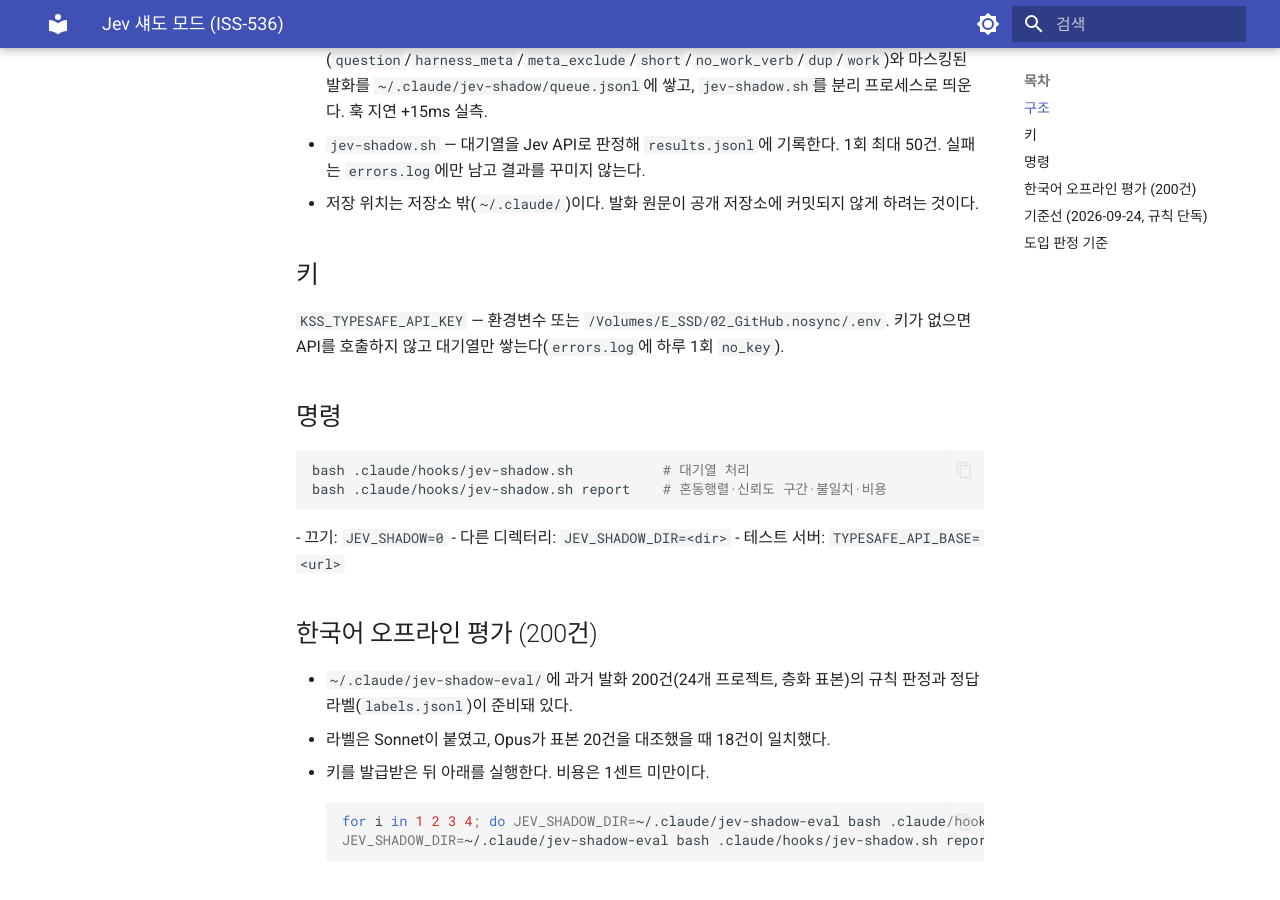
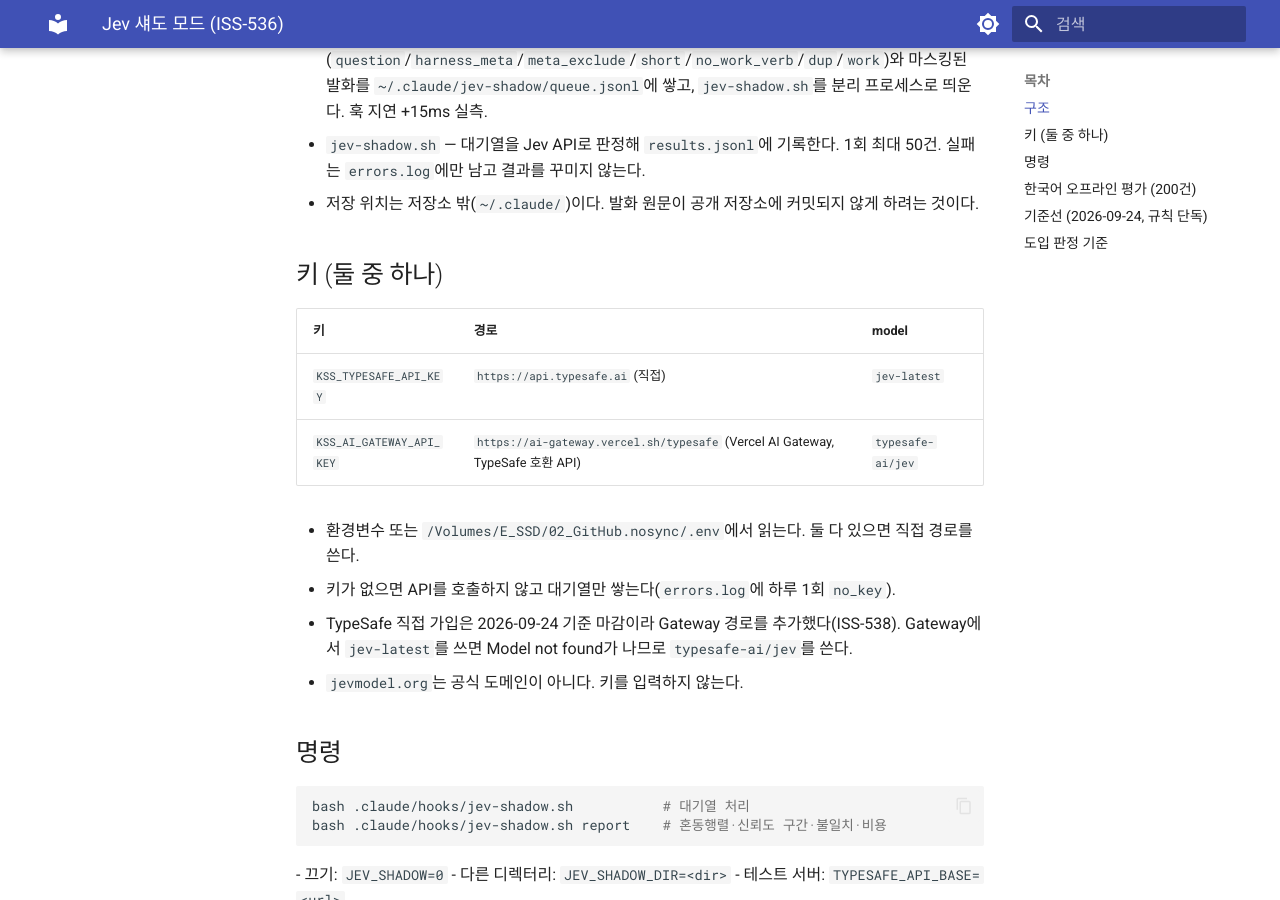
Before and after one commit to myaji35/GH_Harness, an MkDocs documentation site: the page built from docs/jev-shadow.md, in a window 1280 px wide and 900 px high, scrolled down 348 px. Built offline with MkDocs 1.6.1 and Material for MkDocs 9.7.7, drawn with Linux system fonts in a browser that asks for light colours.

Commit message:
feat(harness): Jev 섀도 워커에 Vercel AI Gateway 경로 추가 (ISS-538)
TypeSafe 직접 가입 마감 대응. KSS_AI_GATEWAY_API_KEY 가 있으면
ai-gateway.vercel.sh/typesafe (TypeSafe 호환 API, model typesafe-ai/jev) 로 호출.

Co-Authored-By: Claude Opus 5.5 (1M context) <noreply@anthropic.com>

````diff
--- a/docs/jev-shadow.md
+++ b/docs/jev-shadow.md
@@ -7,8 +7,16 @@ intent-gate(키워드 규칙)와 나란히 TypeSafe Jev의 판정을 기록해
 - `jev-shadow.sh` — 대기열을 Jev API로 판정해 `results.jsonl`에 기록한다. 1회 최대 50건. 실패는 `errors.log`에만 남고 결과를 꾸미지 않는다.
 - 저장 위치는 저장소 밖(`~/.claude/`)이다. 발화 원문이 공개 저장소에 커밋되지 않게 하려는 것이다.
 
-## 키
-`KSS_TYPESAFE_API_KEY` — 환경변수 또는 `/Volumes/E_SSD/02_GitHub.nosync/.env`. 키가 없으면 API를 호출하지 않고 대기열만 쌓는다(`errors.log`에 하루 1회 `no_key`).
+## 키 (둘 중 하나)
+| 키 | 경로 | model |
+|---|---|---|
+| `KSS_TYPESAFE_API_KEY` | `https://api.typesafe.ai` (직접) | `jev-latest` |
+| `KSS_AI_GATEWAY_API_KEY` | `https://ai-gateway.vercel.sh/typesafe` (Vercel AI Gateway, TypeSafe 호환 API) | `typesafe-ai/jev` |
+
+- 환경변수 또는 `/Volumes/E_SSD/02_GitHub.nosync/.env`에서 읽는다. 둘 다 있으면 직접 경로를 쓴다.
+- 키가 없으면 API를 호출하지 않고 대기열만 쌓는다(`errors.log`에 하루 1회 `no_key`).
+- TypeSafe 직접 가입은 2026-09-24 기준 마감이라 Gateway 경로를 추가했다(ISS-538). Gateway에서 `jev-latest`를 쓰면 Model not found가 나므로 `typesafe-ai/jev`를 쓴다.
+- `jevmodel.org`는 공식 도메인이 아니다. 키를 입력하지 않는다.
 
 ## 명령
 ```bash
````
Also changed, not shown: 1 other file.
